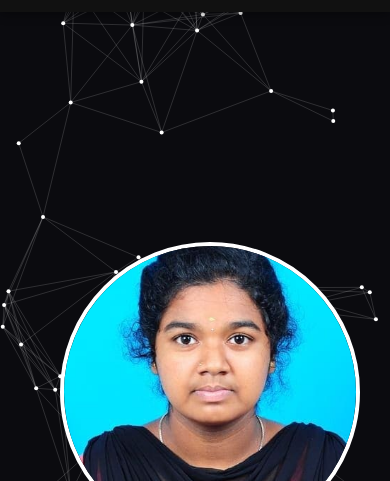
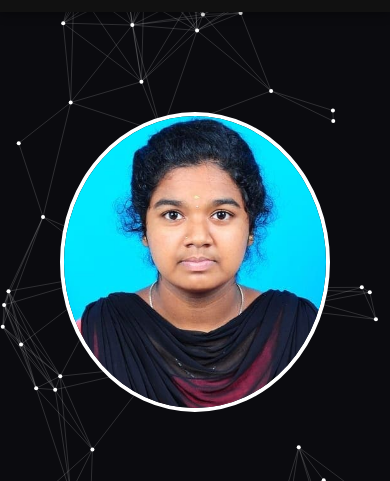
Before and after one commit to Kaviyakarikalan/Portfolio-Kaviya, a plain HTML site: page index.html in a window 390 px wide. Shown: the part 83-564 px from the top of the page. Drawn offline with Linux system fonts and the light colour scheme.

Commit message:
Update style.css

```diff
--- a/style.css
+++ b/style.css
@@ -992,4 +992,26 @@
   display: block;
   margin-top: 15px;
   color: #666;
+
 }
+
+@media(max-width: 786px) {
+  body{
+    overflow-x: hidden;
+  }
+  .hero,about,education,skills {
+    flex-direction: column;
+    text-align: center;
+  }
+  img {
+    max-width: 100%;
+    height: auto;
+  }
+  .container {
+    width: 100%;
+    padding: 15px;
+  }
+
+* {
+  box-sizing: border-box;
+}
```
